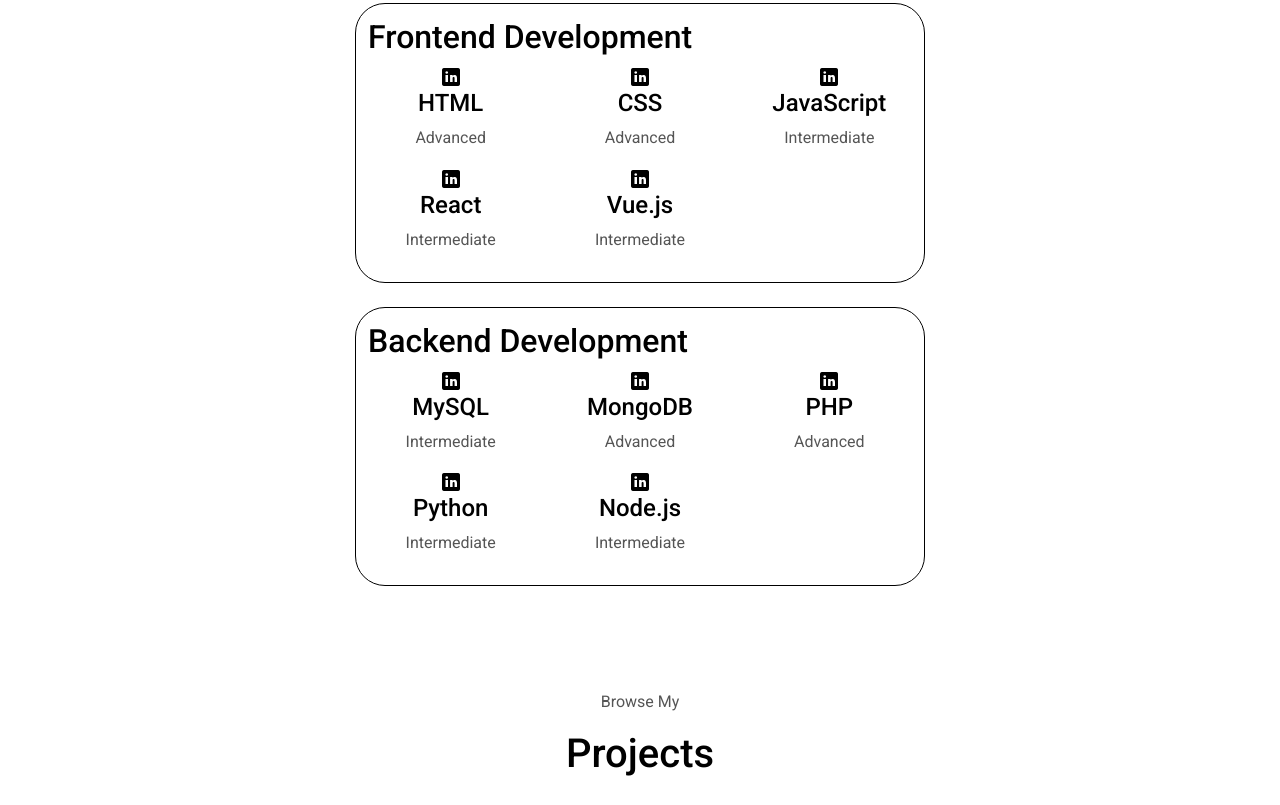
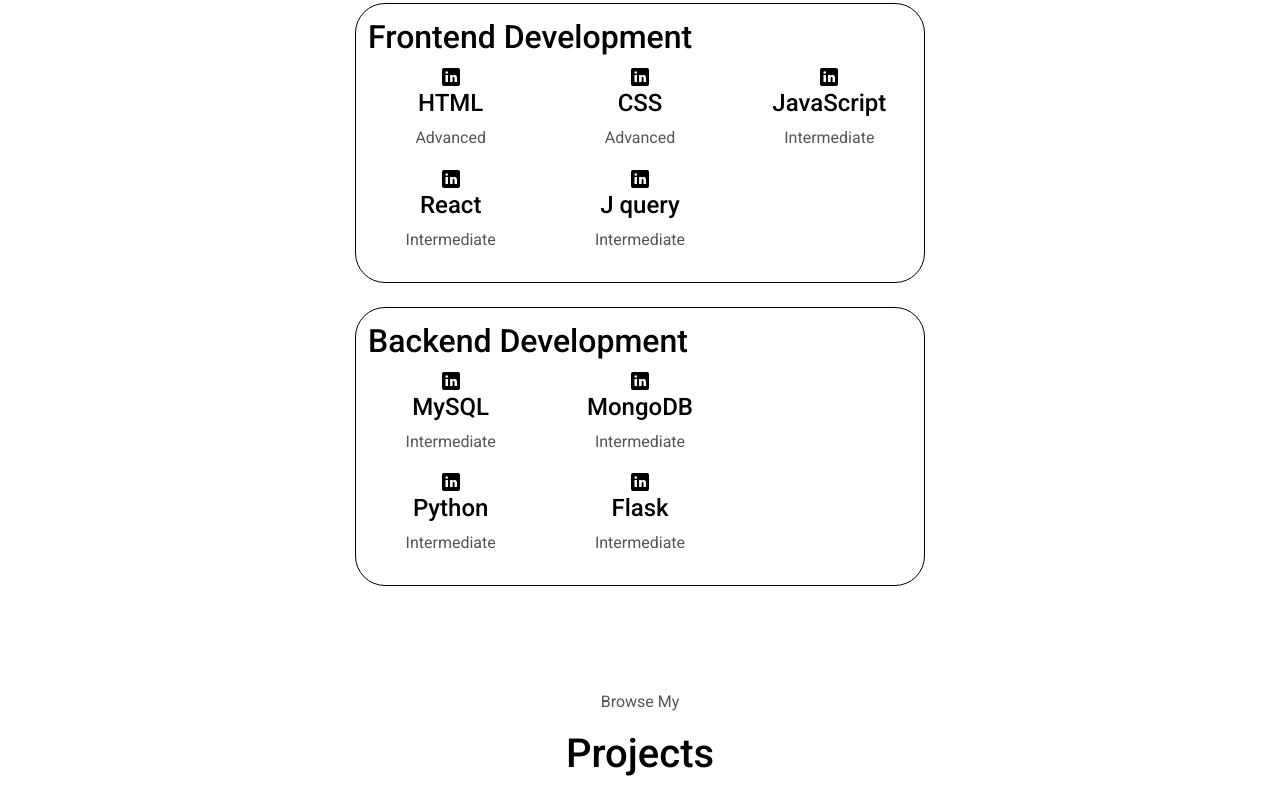
Before and after one commit to ZINOBOY1/Portfolio, a plain HTML site: page index.html in a window 1280 px wide. Shown: the part 1331-2136 px from the top of the page. Drawn offline with Linux system fonts and the light colour scheme.

Commit message:
added some skills

```diff
--- a/index.html
+++ b/index.html
@@ -116,7 +116,7 @@
                         </div>
                         <div class="col-4 exp-img text-center">
                             <img src="img/linkedin.png" class="icon1">
-                            <h4>Vue.js</h4>
+                            <h4>J query</h4>
                             <p>Intermediate</p>
                         </div>
                     </div>
@@ -135,13 +135,13 @@
                         <div class="col-4 exp-img text-center">
                             <img src="img/linkedin.png" class="icon1">
                             <h4>MongoDB</h4>
+                            <p>Intermediate</p>
+                        </div>
+                        <!-- <div class="col-4 exp-img text-center">
+                            <img src="img/linkedin.png" class="icon1">
+                            <h4></h4>
                             <p>Advanced</p>
-                        </div>
-                        <div class="col-4 exp-img text-center">
-                            <img src="img/linkedin.png" class="icon1">
-                            <h4>PHP</h4>
-                            <p>Advanced</p>
-                        </div>
+                        </div> -->
                     </div>
                     <div class="Experience1 row">
                         <div class="col-4 exp-img text-center">
@@ -151,7 +151,7 @@
                         </div>
                         <div class="col-4 exp-img text-center">
                             <img src="img/linkedin.png" class="icon1">
-                            <h4>Node.js</h4>
+                            <h4>Flask</h4>
                             <p>Intermediate</p>
                         </div>
                     </div>
```
